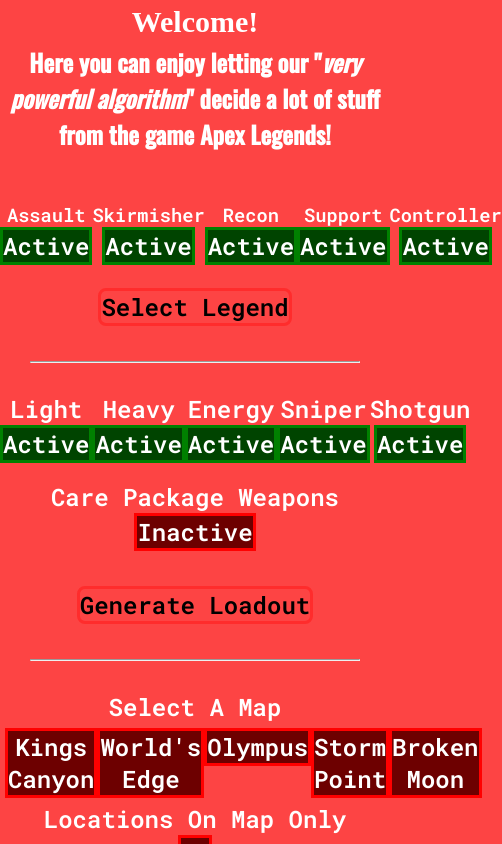
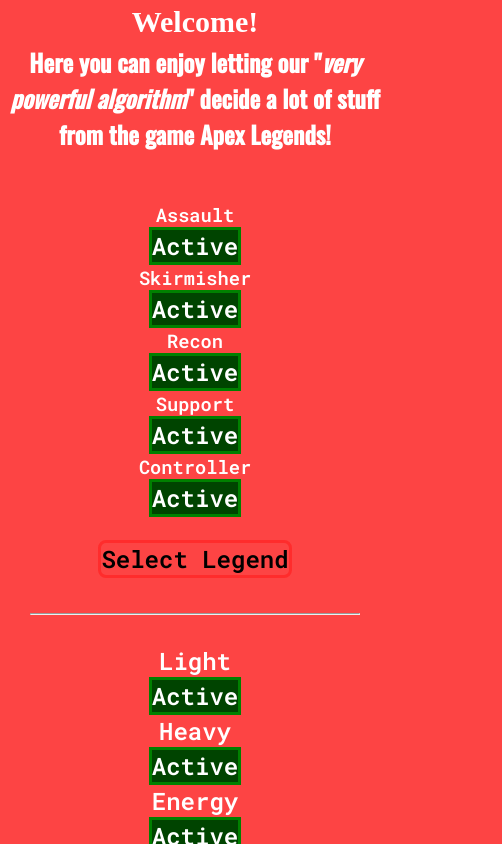
Before and after one commit to Yoshiboi18303/apex-mini-randomizer, a React (Create React App) app: page / in a window 390 px wide. Shown: the top 844 px of the page, 502 px wide, since content can reach past the window. Built offline with nearby package versions, Linux system fonts and the light colour scheme.

Commit message:
Add some mobile support

```diff
--- a/src/index.css
+++ b/src/index.css
@@ -85,8 +85,18 @@
   font-family: "Roboto Mono", monospace;
 }
 
-.types {
-  display: flex;
+@media (max-width: 500px) {
+  .types {
+    display: flex;
+    flex-direction: column;
+  }
+}
+
+@media (min-width: 501px) {
+  .types {
+    display: flex;
+    flex-direction: row;
+  }
 }
 
 .type {
```
